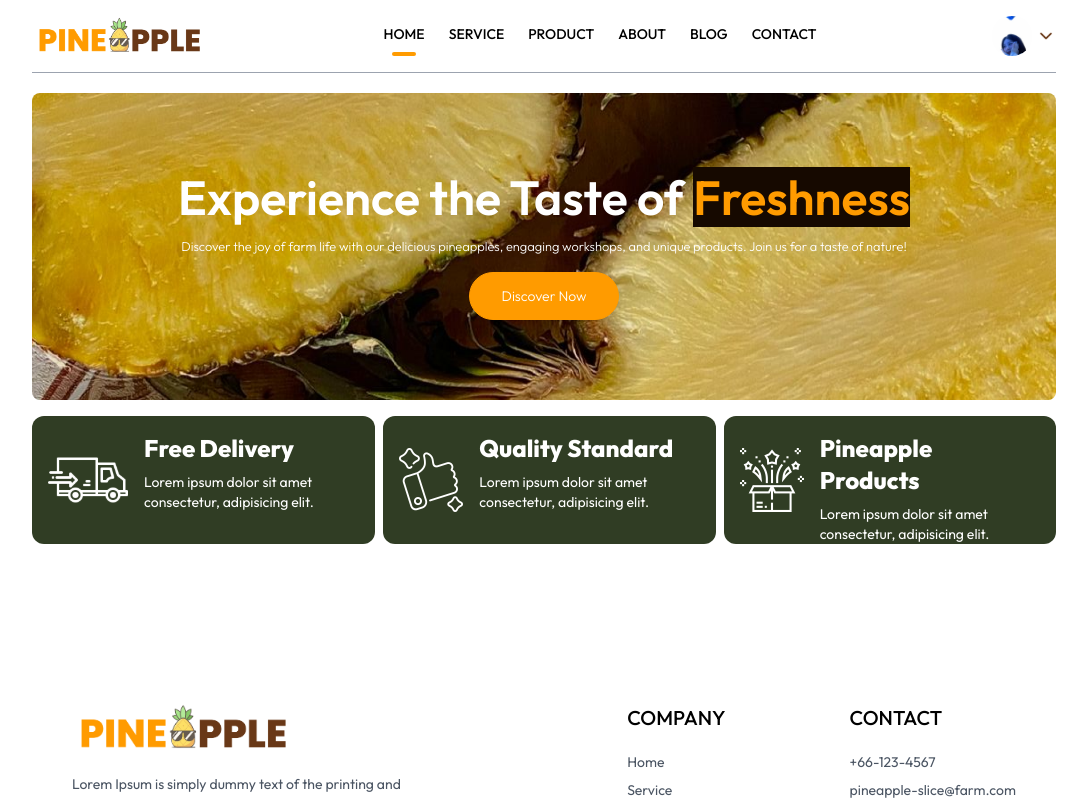
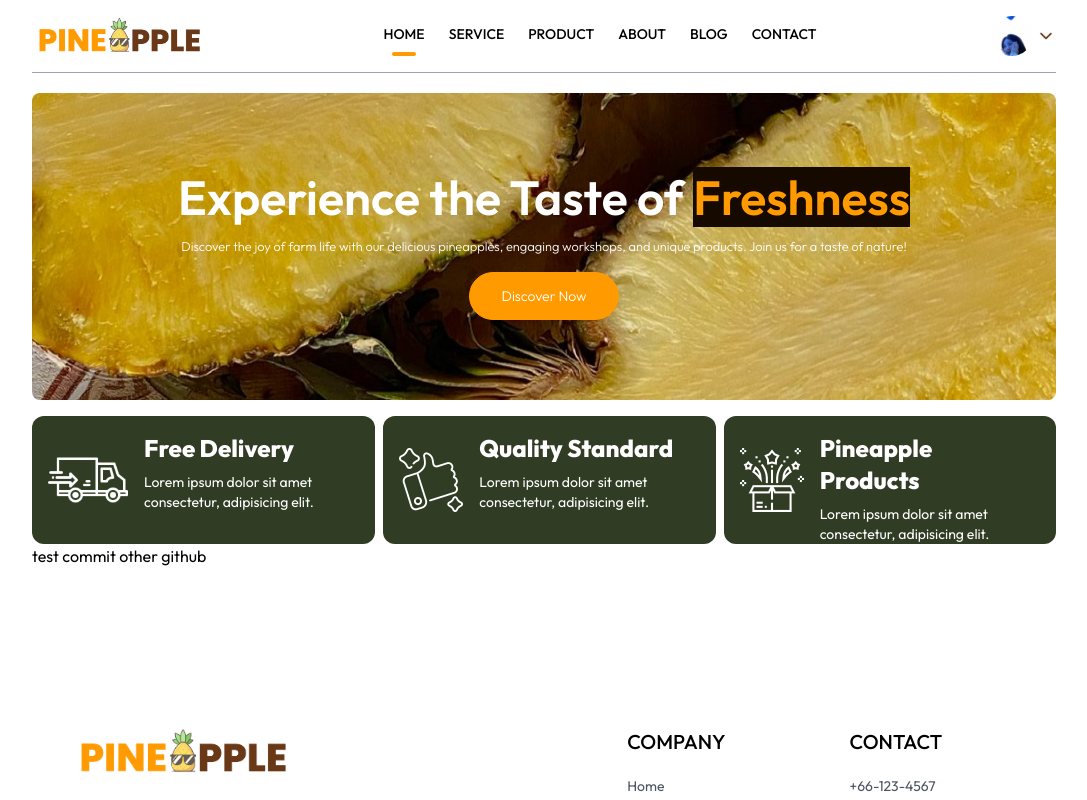
Before and after one commit to fuzenblue/DE251-Project, a React (Vite) app in the folder frontend/: page / in a window 1280 px wide. Shown: the top 800 px of the page, without its empty margins (96-1183 px from the left). Built offline with nearby package versions, Linux system fonts and the light colour scheme.

Commit message:
test commit other github

```diff
--- a/frontend/package.json
+++ b/frontend/package.json
@@ -30,6 +30,6 @@
     "globals": "^15.11.0",
     "postcss": "^8.4.47",
     "tailwindcss": "^3.4.14",
-    "vite": "^5.4.9"
+    "vite": "^5.4.10"
   }
 }
--- a/frontend/src/pages/Home.jsx
+++ b/frontend/src/pages/Home.jsx
@@ -7,6 +7,7 @@ const Home = () => {
     <div>
       <HomeHeader />
       <Banner />
+      test commit other github
     </div>
   )
 }
```
Also changed, not shown: 1 other file (tests, documents, lock files or other folders).
